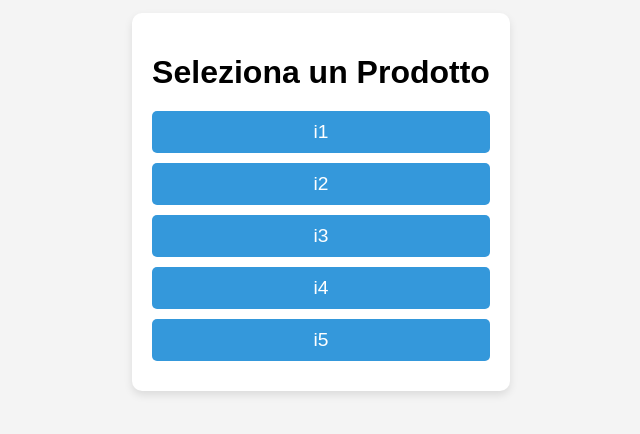
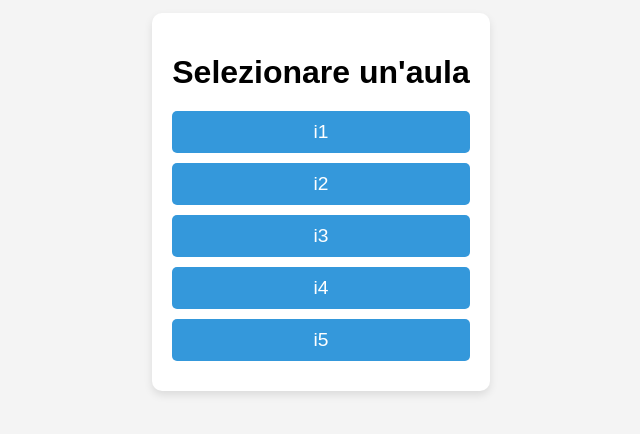
Before and after one commit to lyam123456789/sito-scuola, a plain HTML site: page progettofineanno/bottoni.html in a window 1280 px wide. Shown: the part 198-632 px from the top of the page, without its empty margins (319-959 px from the left). Drawn offline with Linux system fonts and the light colour scheme.

Commit message:
Update bottoni.html

```diff
--- a/progettofineanno/bottoni.html
+++ b/progettofineanno/bottoni.html
@@ -3,12 +3,12 @@
 <head>
     <meta charset="UTF-8">
     <meta name="viewport" content="width=device-width, initial-scale=1.0">
-    <title>Lista Prodotti</title>
+    <title>aule - tutto</title>
     <link rel="stylesheet" href="stylebottoni.css">
 </head>
 <body>
     <div class="product-list">
-        <h1>Seleziona un Prodotto</h1>
+        <h1>Selezionare un'aula</h1>
         <button onclick="goToProduct('prodotto1.html')">i1</button>
         <button onclick="goToProduct('prodotto2.html')">i2</button>
         <button onclick="goToProduct('prodotto3.html')">i3</button>
```
